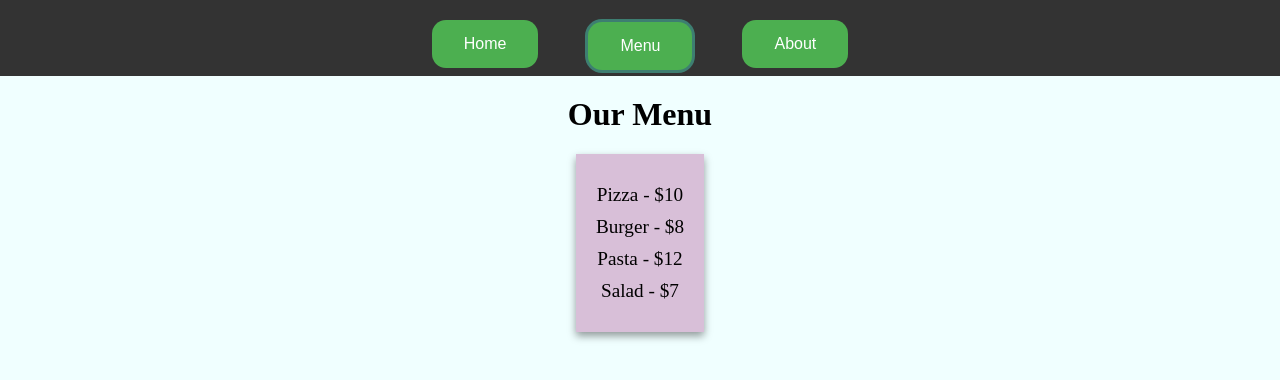
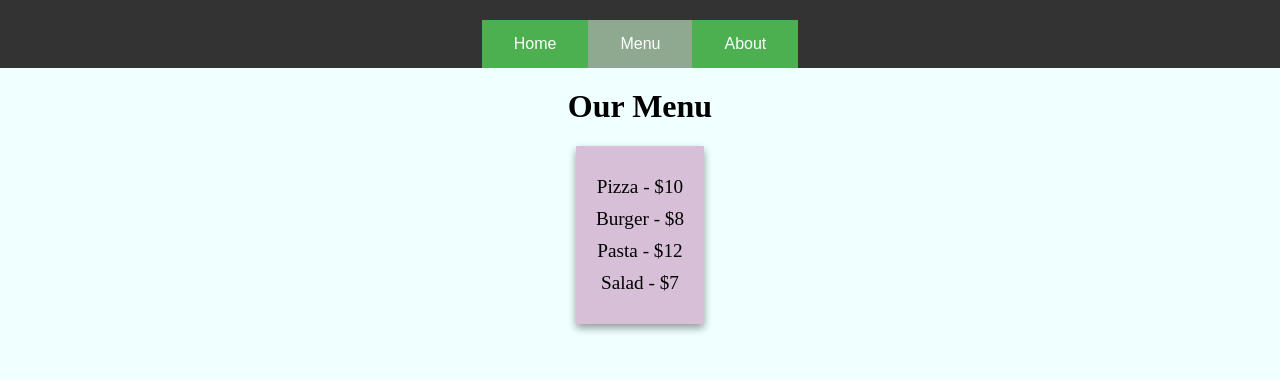
Before and after one commit to AnoSan7/Restaurant-page, a website built with webpack: page src/index.html in a window 1280 px wide. Both pictures are taken after a click on the button "Menu". Built offline with nearby package versions, Linux system fonts and the light colour scheme.

Commit message:
Change focus design

```diff
--- a/src/script.js
+++ b/src/script.js
@@ -9,16 +9,25 @@ const homeButton = document.getElementById('homeButton');
 const menuButton = document.getElementById('menuButton');
 const aboutButton = document.getElementById('aboutButton');
 
+const arr=[homeButton, menuButton, aboutButton];
+
 document.addEventListener('DOMContentLoaded', () => {
     loadHome();
+    homeButton.classList.add('focused');
     homeButton.focus();
 });
 homeButton.addEventListener('click', () => {
+    arr.forEach(button => button.classList.remove('focused'));
+    homeButton.classList.add('focused');
     loadHome();
 });
 menuButton.addEventListener('click', () => {
+    arr.forEach(button => button.classList.remove('focused'));
+    menuButton.classList.add('focused');
     loadMenu();
 });
 aboutButton.addEventListener('click', () => {
+    arr.forEach(button => button.classList.remove('focused'));
+    aboutButton.classList.add('focused');
     loadAbout();
 });
--- a/src/style.css
+++ b/src/style.css
@@ -5,7 +5,7 @@ body{
 nav{
     display: flex;
     justify-content: center;
-    gap: 50px;
+    /* gap: 50px; */
     padding: 20px;
     background-color: #333;
     padding-bottom: 0;
@@ -20,19 +20,14 @@ button{
     display: inline-block;
     font-size: 16px;
     /* margin: 4px 2px; */
-    margin-bottom: 8px;
+    /* margin-bottom: 8px; */
     cursor: pointer;
-    border-radius: 14px;
+    /* border-radius: 14px; */
     transition: background-color 0.3s ease;
 }
-button:hover {
-    background-color: #45a049;
-    box-shadow: 0 1px 6px blue;
-}
-button:focus {
-    outline: none;
-    transform: translateY(2px);
-    box-shadow: 0 0 0 3px rgba(72, 201, 176, 0.5);
+button:hover ,.focused{
+    background-color: #8fa890;
+    /* box-shadow: 0 1px 6px blue; */
 }
 .home-headline{
     text-align: center;
```
